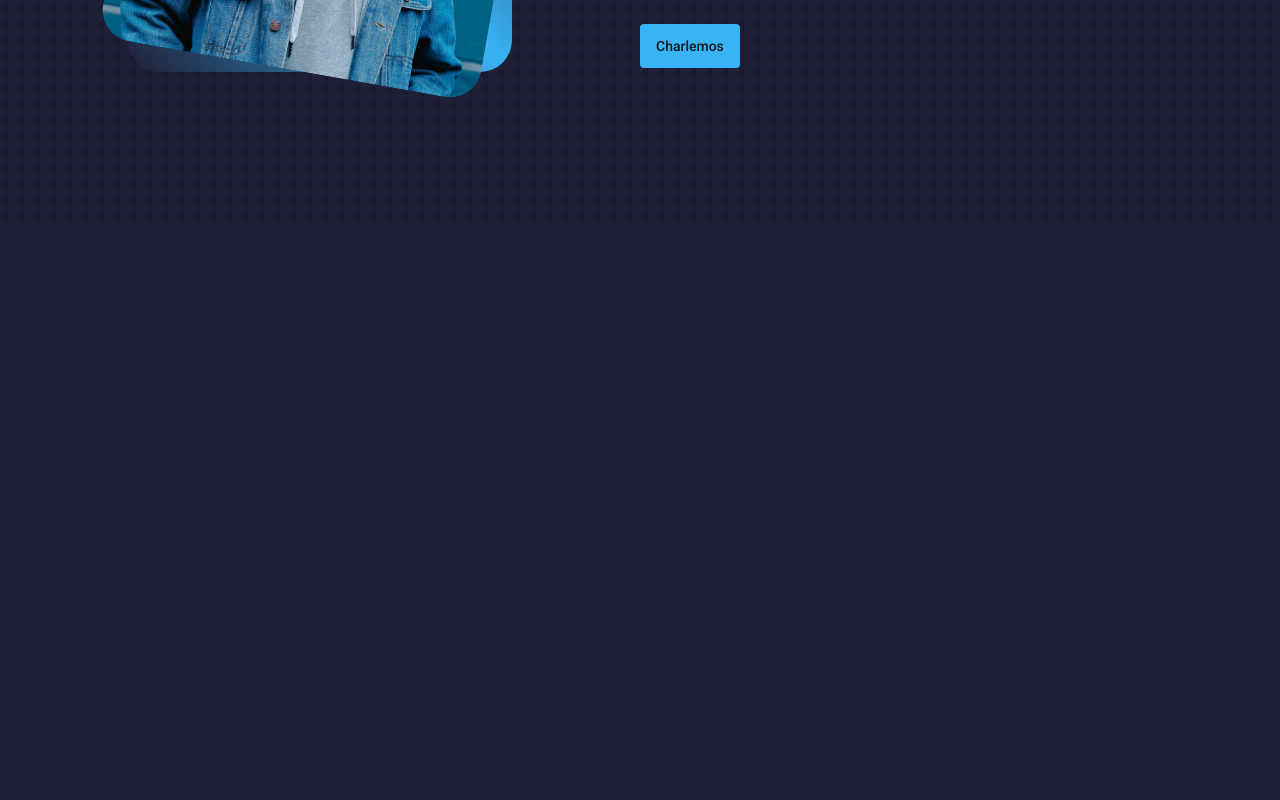
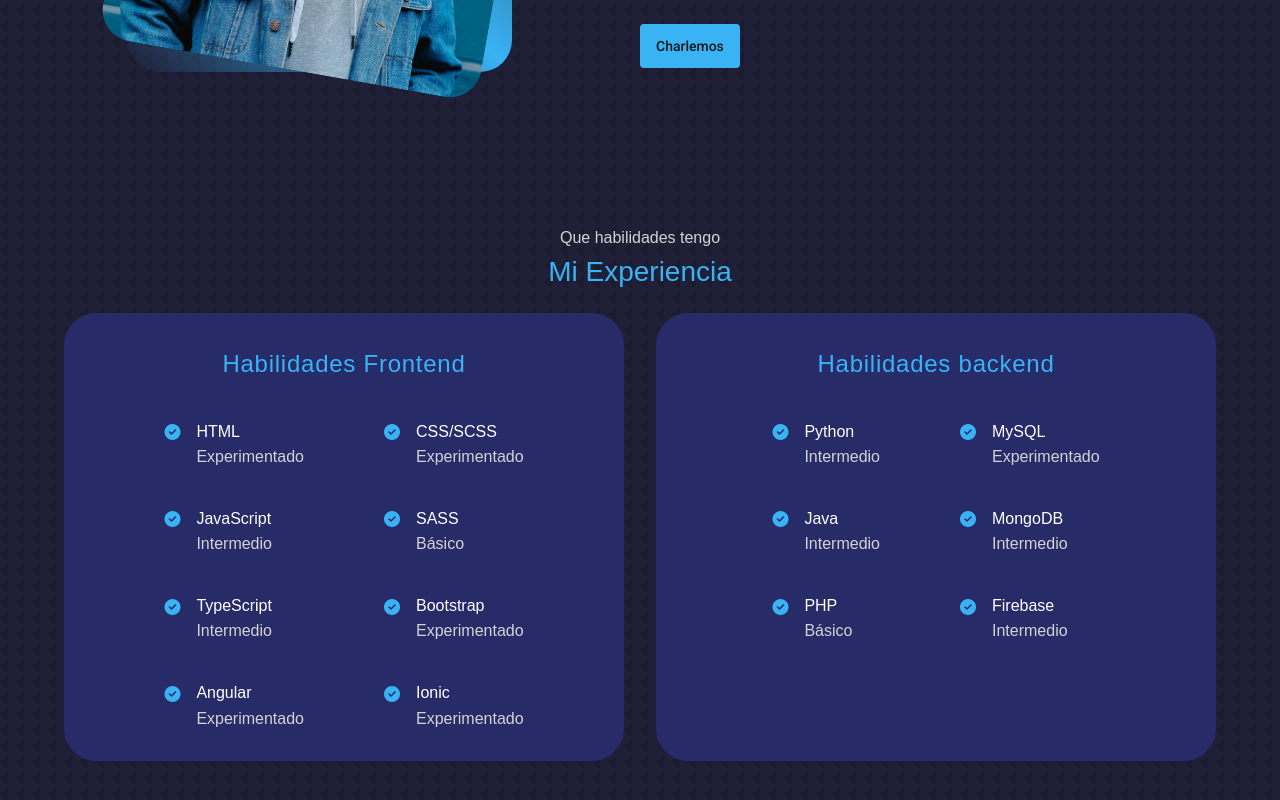
Before and after one commit to Avantifer/Portfolio, an Angular app: page / in a window 1280 px wide. Shown: the part 1374-2174 px from the top of the page. Before the commit the page ends 1602 px from the top, so only its background shows below. Built offline with nearby package versions, Linux system fonts and the light colour scheme; a web font is replaced by a local one.

Commit message:
Skills added

```diff
--- a/src/app/app.component.html
+++ b/src/app/app.component.html
@@ -1,3 +1,4 @@
 <app-header></app-header>
 <app-about-me></app-about-me>
+<app-skills></app-skills>
 <app-bottom-nav></app-bottom-nav>
--- a/src/app/app.module.ts
+++ b/src/app/app.module.ts
@@ -8,13 +8,15 @@ import { MatIconModule } from '@angular/material/icon';
 import { MatButtonModule } from '@angular/material/button';
 import { HeaderComponent } from './components/header/header.component';
 import { AboutMeComponent } from './components/about-me/about-me.component';
+import { SkillsComponent } from './components/skills/skills.component';
 
 @NgModule({
   declarations: [
     AppComponent,
     BottomNavComponent,
     HeaderComponent,
-    AboutMeComponent
+    AboutMeComponent,
+    SkillsComponent
   ],
   imports: [
     BrowserModule,
--- a/src/app/components/about-me/about-me.component.scss
+++ b/src/app/components/about-me/about-me.component.scss
@@ -117,6 +117,9 @@
           width: 18rem;
         }
       }
+      button {
+        margin-bottom: 5rem;
+      }
     }
   }
 }
--- /dev/null
+++ b/src/app/components/skills/skills.component.html
@@ -0,0 +1,122 @@
+<div class="text-center mb-4">
+    <h6>Que habilidades tengo</h6>
+    <h3>Mi Experiencia</h3>
+</div>
+<div class="skills d-flex flex-column flex-xl-row justify-content-center align-items-center align-items-xl-stretch">
+    <div class="skills--front text-center">
+        <span>Habilidades Frontend</span>
+        <div class="skills--front--row mt-3 d-flex flex-column flex-sm-row justify-content-center">
+            <div class="skills--front--row--column d-flex flex-column">
+                <div class="skills--front--row--column--skill d-flex flex-row mt-4">
+                    <em class="fa-solid fa-circle-check me-3"></em>
+                    <div class="skills--front--skill--info d-flex flex-column">
+                        <h6 class="text-start mb-1">HTML</h6>
+                        <p class="text-start">Experimentado</p>
+                    </div>
+                </div>
+                <div class="skills--front--row--column--skill d-flex flex-row mt-4">
+                    <em class="fa-solid fa-circle-check me-3"></em>
+                    <div class="skills--front--skill--info d-flex flex-column">
+                        <h6 class="text-start mb-1">JavaScript</h6>
+                        <p class="text-start">Intermedio</p>
+                    </div>
+                </div>
+                <div class="skills--front--row--column--skill d-flex flex-row mt-4">
+                    <em class="fa-solid fa-circle-check me-3"></em>
+                    <div class="skills--front--skill--info d-flex flex-column">
+                        <h6 class="text-start mb-1">TypeScript</h6>
+                        <p class="text-start">Intermedio</p>
+                    </div>
+                </div>
+                <div class="skills--front--row--column--skill d-flex flex-row mt-4">
+                    <em class="fa-solid fa-circle-check me-3"></em>
+                    <div class="skills--front--skill--info d-flex flex-column">
+                        <h6 class="text-start mb-1">Angular</h6>
+                        <p class="text-start">Experimentado</p>
+                    </div>
+                </div>
+            </div>
+            <div class="skills--front--row--column d-flex flex-column">
+                <div class="skills--front--row--column--skill d-flex flex-row mt-4">
+                    <em class="fa-solid fa-circle-check me-3"></em>
+                    <div class="skills--front--skill--info d-flex flex-column">
+                        <h6 class="text-start mb-1">CSS/SCSS</h6>
+                        <p class="text-start">Experimentado</p>
+                    </div>
+                </div>
+                <div class="skills--front--row--column--skill d-flex flex-row mt-4">
+                    <em class="fa-solid fa-circle-check me-3"></em>
+                    <div class="skills--front--skill--info d-flex flex-column">
+                        <h6 class="text-start mb-1">SASS</h6>
+                        <p class="text-start">Básico</p>
+                    </div>
+                </div>
+                <div class="skills--front--row--column--skill d-flex flex-row mt-4">
+                    <em class="fa-solid fa-circle-check me-3"></em>
+                    <div class="skills--front--skill--info d-flex flex-column">
+                        <h6 class="text-start mb-1">Bootstrap</h6>
+                        <p class="text-start">Experimentado</p>
+                    </div>
+                </div>
+                <div class="skills--front--row--column--skill d-flex flex-row mt-4">
+                    <em class="fa-solid fa-circle-check me-3"></em>
+                    <div class="skills--front--skill--info d-flex flex-column">
+                        <h6 class="text-start mb-1">Ionic</h6>
+                        <p class="text-start">Experimentado</p>
+                    </div>
+                </div>
+            </div>
+        </div>
+    </div>
+    <div class="skills--back text-center">
+        <span>Habilidades backend</span>
+        <div class="skills--back--row d-flex flex-row justify-content-center mt-3 d-flex flex-column flex-sm-row justify-content-center">
+            <div class="skills--back--row--column d-flex flex-column">
+                <div class="skills--back--row--column--skill d-flex flex-row mt-4">
+                    <em class="fa-solid fa-circle-check me-3"></em>
+                    <div class="skills--back--skill--info d-flex flex-column">
+                        <h6 class="text-start mb-1">Python</h6>
+                        <p class="text-start">Intermedio</p>
+                    </div>
+                </div>
+                <div class="skills--back--row--column--skill d-flex flex-row mt-4">
+                    <em class="fa-solid fa-circle-check me-3"></em>
+                    <div class="skills--back--skill--info d-flex flex-column">
+                        <h6 class="text-start mb-1">Java</h6>
+                        <p class="text-start">Intermedio</p>
+                    </div>
+                </div>
+                <div class="skills--back--row--column--skill d-flex flex-row mt-4">
+                    <em class="fa-solid fa-circle-check me-3"></em>
+                    <div class="skills--back--skill--info d-flex flex-column">
+                        <h6 class="text-start mb-1">PHP</h6>
+                        <p class="text-start">Básico</p>
+                    </div>
+                </div>
+            </div>
+            <div class="skills--back--row--column d-flex flex-column">
+                <div class="skills--back--row--column--skill d-flex flex-row mt-4">
+                    <em class="fa-solid fa-circle-check me-3"></em>
+                    <div class="skills--back--skill--info d-flex flex-column">
+                        <h6 class="text-start mb-1">MySQL</h6>
+                        <p class="text-start">Experimentado</p>
+                    </div>
+                </div>
+                <div class="skills--back--row--column--skill d-flex flex-row mt-4">
+                    <em class="fa-solid fa-circle-check me-3"></em>
+                    <div class="skills--back--skill--info d-flex flex-column">
+                        <h6 class="text-start mb-1">MongoDB</h6>
+                        <p class="text-start">Intermedio</p>
+                    </div>
+                </div>
+                <div class="skills--back--row--column--skill d-flex flex-row mt-4">
+                    <em class="fa-solid fa-circle-check me-3"></em>
+                    <div class="skills--back--skill--info d-flex flex-column">
+                        <h6 class="text-start mb-1">Firebase</h6>
+                        <p class="text-start">Intermedio</p>
+                    </div>
+                </div>
+            </div>
+        </div>
+    </div>
+</div>
--- /dev/null
+++ b/src/app/components/skills/skills.component.scss
@@ -0,0 +1,90 @@
+@import "../../../../node_modules/bootstrap/scss/mixins";
+@import "../../../../node_modules/bootstrap/scss/functions";
+@import "../../../../node_modules/bootstrap/scss/variables";
+@import "../../../assets/scss/colors.scss";
+
+h6 {
+  font-weight: 400;
+  color: lightgray;
+}
+
+h3 {
+  color: $primary-color;
+}
+
+.skills {
+  gap: 2rem;
+
+
+  span {
+    color: $primary-color;
+    font-size: 1.5rem;
+    letter-spacing: 0.75px;
+    font-weight: 500;
+  }
+
+  em {
+    color: $primary-color;
+    margin-top: 0.15rem;
+  }
+
+  p {
+    color: lightgray;
+  }
+
+  &--front, &--back {
+    background-color: $primary-color-dark;
+    border: 1px solid $primary-color-dark;
+    padding: 2rem 2.5rem;
+    width: 35rem;
+    height: 28rem;
+    border-radius: 2rem;
+    transition: all 0.4s ease-in-out;
+
+    &:hover {
+      background-color: rgba($primary-color-dark, 0.3);
+    }
+
+    h6 {
+      font-weight: 500;
+      color: white;
+    }
+
+
+    &--row {
+      gap: 5rem;
+    }
+  }
+
+  &--back {
+    margin-bottom: 10rem;
+  }
+
+}
+
+
+@include media-breakpoint-down(sm) {
+  .skills {
+
+    &--front, &--back {
+      width: 90% !important;
+      height: auto !important;
+
+      &--row {
+        gap: 0 !important;
+
+        &--column {
+
+          &--skill {
+            width: 9rem !important;
+            margin: auto;
+          }
+        }
+      }
+    }
+
+    &--back {
+      margin-bottom: 5rem;
+    }
+  }
+}
--- /dev/null
+++ b/src/app/components/skills/skills.component.ts
@@ -0,0 +1,15 @@
+import { Component, OnInit } from '@angular/core';
+
+@Component({
+  selector: 'app-skills',
+  templateUrl: './skills.component.html',
+  styleUrls: ['./skills.component.scss']
+})
+export class SkillsComponent implements OnInit {
+
+  constructor() { }
+
+  ngOnInit(): void {
+  }
+
+}
```
